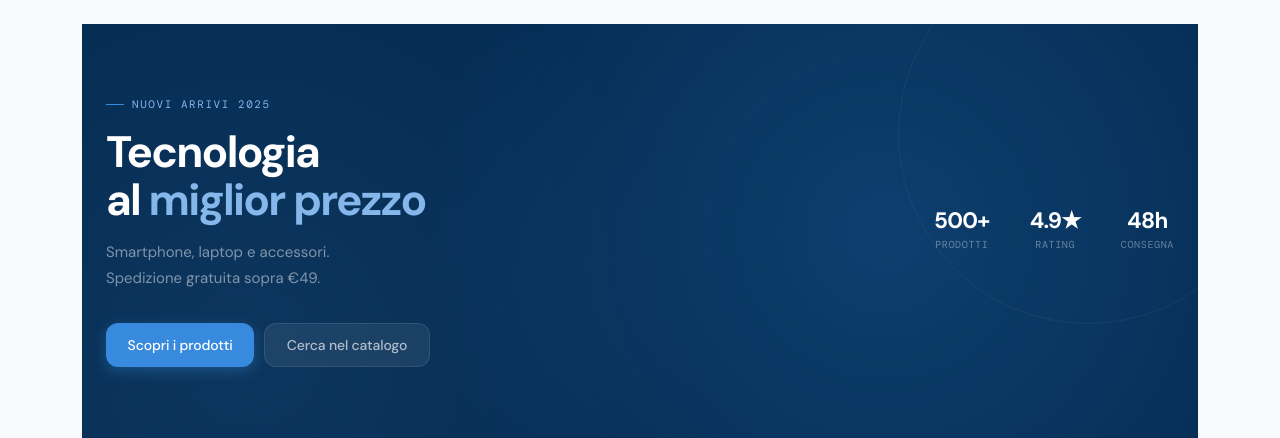
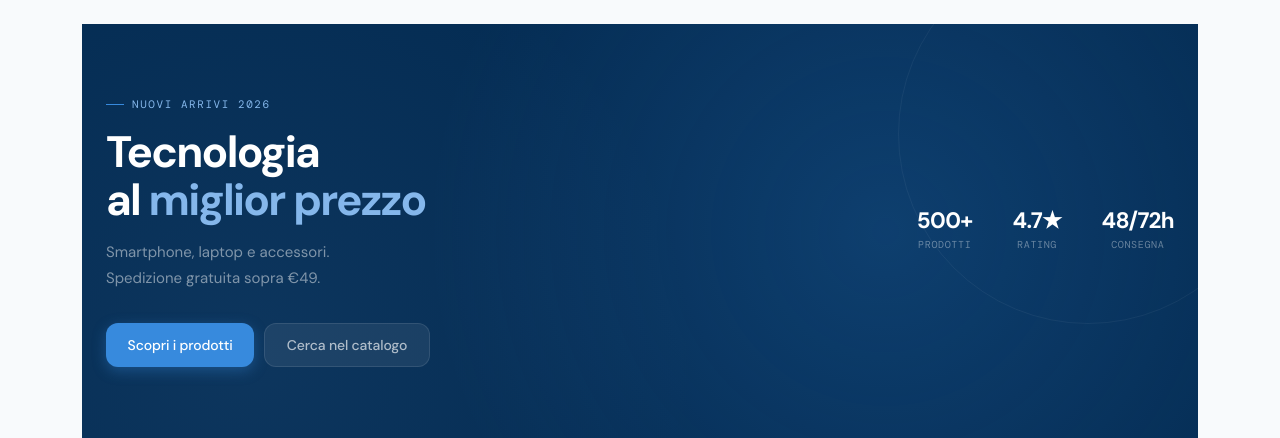
Before and after one commit to 25eduu/Progetto-Finale, a PHP site: page / in a window 1280 px wide. Shown: the part 61-499 px from the top of the page. Run offline with PHP 8.4, Linux system fonts and the light colour scheme; data comes from the database, SQL or seed files in the repository; some libraries are stand-ins or nearby versions.

Commit message:
13.05.2026.2

```diff
--- a/app/controllers/auth/AuthController.php
+++ b/app/controllers/auth/AuthController.php
@@ -169,8 +169,8 @@ class AuthController
         } catch (Throwable $e) {
             error_log('Errore invio codice 2FA per utente #' . $user['id'] . ': ' . $e->getMessage());
             Flash::error(
-                'Impossibile inviare il codice di verifica. Riprova tra qualche minuto.',
-                BASE_URL . '/index.php?r=auth/loginForm'
+                 $e->getMessage(), // ← mostra errore reale invece del messaggio generico
+        BASE_URL . '/index.php?r=auth/loginForm'
             );
         }
 
@@ -271,7 +271,6 @@ class AuthController
         $fullName = trim($_POST['full_name'] ?? '');
         $email    = trim($_POST['email']     ?? '');
         $password = $_POST['password']       ?? '';
-        $confirmPassword = $_POST['password_confirm'] ?? '';
 
         if ($fullName === '' || $email === '' || $password === '') {
             Flash::error('Compila tutti i campi.', BASE_URL . '/index.php?r=auth/registerForm');
@@ -288,11 +287,6 @@ class AuthController
                 'Password deve contenere: almeno 8 caratteri, una maiuscola, una minuscola, un numero e un carattere speciale.',
                 BASE_URL . '/index.php?r=auth/registerForm'
             );
-        }
-
-        // Verifica che le password coincidano
-        if (!ValidationHelper::matches($password, $confirmPassword)) {
-            Flash::error('Le password non coincidono.', BASE_URL . '/index.php?r=auth/registerForm');
         }
 
         $stmt = $this->pdo->prepare("SELECT id FROM users WHERE email = ? LIMIT 1");
--- a/app/services/email/MailService.php
+++ b/app/services/email/MailService.php
@@ -20,7 +20,10 @@ class MailService
         $mail->Username   = MAIL_USERNAME;
         $mail->Password   = MAIL_PASSWORD;
         $mail->SMTPSecure = MAIL_ENCRYPTION;
-        $mail->Port       = MAIL_PORT;
+        $mail->Port       = MAIL_PORT;$mail->SMTPDebug = 2; // mostra tutto il dialogo SMTP
+        $mail->Debugoutput = function($str, $level) {
+            error_log("SMTP: $str");
+        };
         $mail->setFrom(MAIL_FROM_EMAIL, MAIL_FROM_NAME);
         return $mail;
     }
@@ -29,7 +32,7 @@ class MailService
     {
         extract($vars);
         ob_start();
-        require __DIR__ . '/../views/emails/' . $template . '.php';
+        require __DIR__ . '/../../views/emails/' . $template . '.php';
         return ob_get_clean();
     }
 
@@ -59,7 +62,7 @@ class MailService
         $mail = $this->buildMailer();
         $mail->addAddress($toEmail);
         $mail->isHTML(true);
-        $mail->Subject = "Ordine #{$orderId} confermato - TechShop";
+        $mail->Subject = "Ordine confermato - TechShop";
         $mail->Body    = $this->renderTemplate('order_confirmation', compact('customerName', 'orderId', 'total'));
 
         try {
--- a/app/views/home/index.php
+++ b/app/views/home/index.php
@@ -9,7 +9,7 @@
 <section class="ts-hero">
   <div class="ts-hero__inner">
     <div class="ts-hero__text">
-      <p class="ts-hero__eyebrow">Nuovi arrivi 2025</p>
+      <p class="ts-hero__eyebrow">Nuovi arrivi 2026</p>
       <h1 class="ts-hero__title">
         Tecnologia<br>al <span class="ts-hero__accent">miglior prezzo</span>
       </h1>
@@ -33,11 +33,11 @@
         <span class="ts-hero__stat-l">Prodotti</span>
       </div>
       <div class="ts-hero__stat">
-        <span class="ts-hero__stat-n">4.9★</span>
+        <span class="ts-hero__stat-n">4.7★</span>
         <span class="ts-hero__stat-l">Rating</span>
       </div>
       <div class="ts-hero__stat">
-        <span class="ts-hero__stat-n">48h</span>
+        <span class="ts-hero__stat-n">48/72h</span>
         <span class="ts-hero__stat-l">Consegna</span>
       </div>
     </div>
--- a/app/views/layouts/footer.php
+++ b/app/views/layouts/footer.php
@@ -61,7 +61,7 @@ $isAdmin = str_starts_with($currentRoute, 'admin');
             </span>
             TikTok
           </a>
-          <a class="footer-social-link footer-social-link--highlight" href="https://wa.me/393272378806?text=Salve%20TechShop" target="_blank" rel="noopener noreferrer">
+          <a class="footer-social-link footer-social-link--highlight" href="https://wa.me/393483338517?text=Salve%20TechShop" target="_blank" rel="noopener noreferrer">
             <span aria-hidden="true">
               <svg viewBox="0 0 24 24" fill="none" stroke="currentColor" stroke-width="1.8" stroke-linecap="round" stroke-linejoin="round">
                 <path d="M16.5 13.5a6 6 0 1 1-1.5-4.25L18 8.5V5.5a9 9 0 1 0 0 13.5l-2.5-2.5z" />
--- a/config/mail.php
+++ b/config/mail.php
@@ -4,7 +4,7 @@ $env = parse_ini_file(__DIR__ . '/../.env', false, INI_SCANNER_RAW);
 
 define('MAIL_FROM_EMAIL',  $env['MAIL_FROM_EMAIL']  ?? $env['MAIL_FROM']     ?? '');
 define('MAIL_FROM_NAME',   $env['MAIL_FROM_NAME']   ?? 'TechShop');
-define('MAIL_HOST',        $env['MAIL_HOST']         ?? 'smtp.gmail.com');
+define('MAIL_HOST',        $env['MAIL_HOST']         ?? 'smtp-relay.brevo.com');
 define('MAIL_PORT',    (int)($env['MAIL_PORT']       ?? 587));
 define('MAIL_ENCRYPTION',  $env['MAIL_ENCRYPTION']  ?? 'tls');
 define('MAIL_USERNAME',    $env['SMTP_USER']         ?? $env['MAIL_USERNAME'] ?? '');
```
